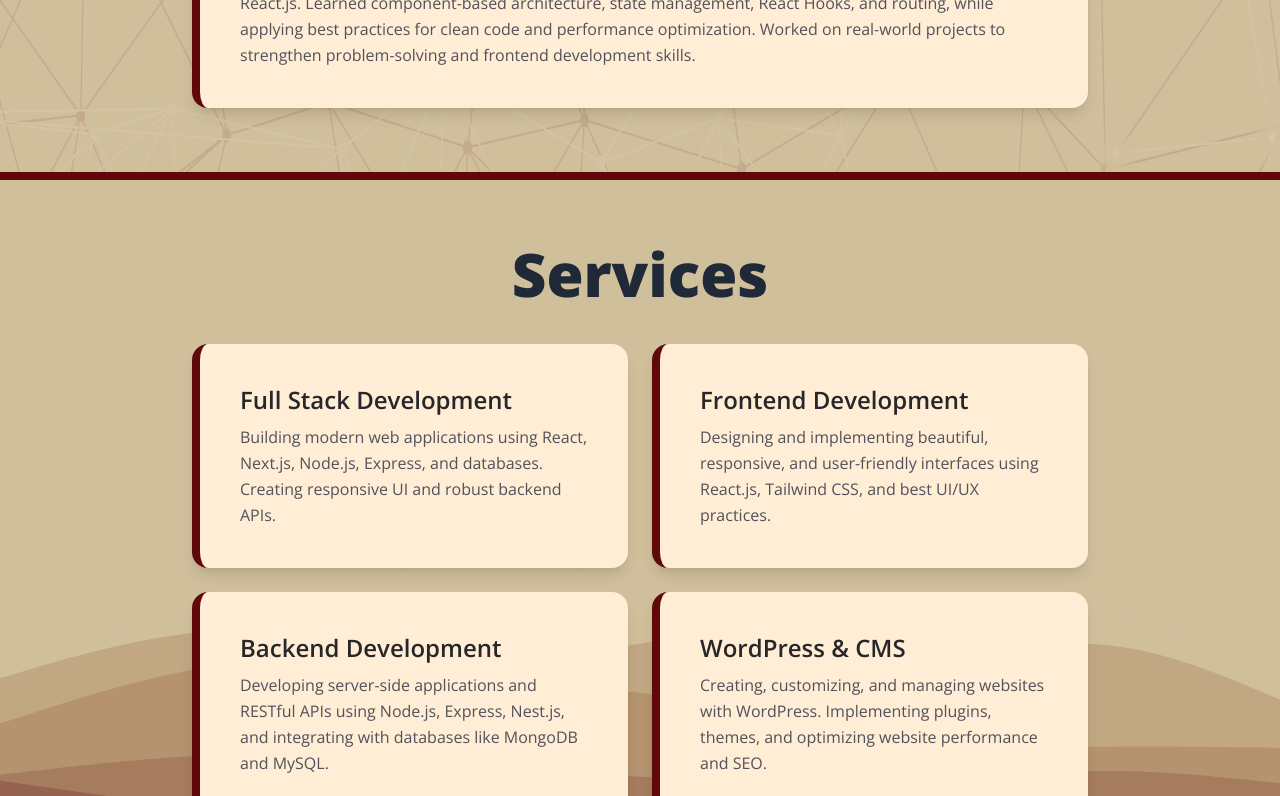
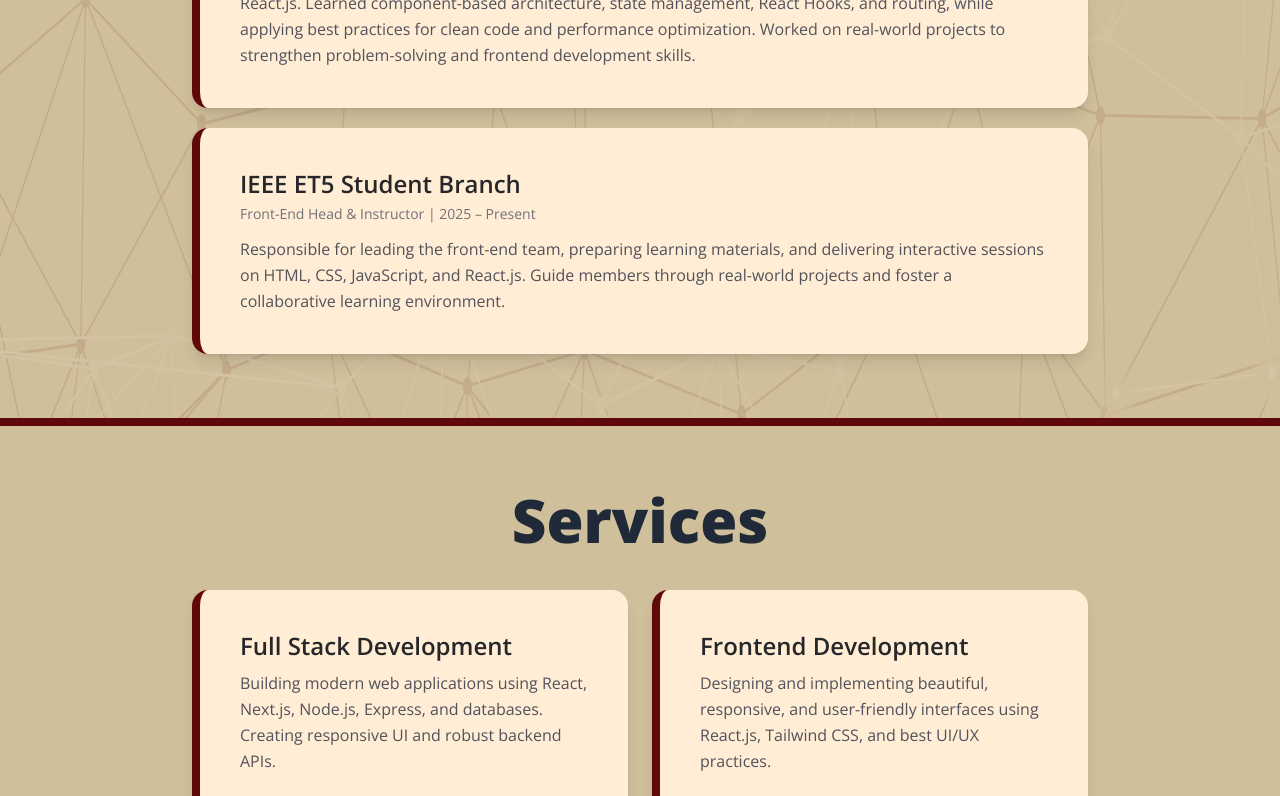
Before and after one commit to eman-aymanL/my-portfolio, a React (Vite) app: page / in a window 1280 px wide. Shown: the part 3560-4356 px from the top of the page. Built offline with nearby package versions, Linux system fonts and the light colour scheme.

Commit message:
fix: contact links not clickable

```diff
--- a/src/Components/Cerfticates/Certificates.jsx
+++ b/src/Components/Cerfticates/Certificates.jsx
@@ -13,6 +13,7 @@ import cert1 from "../../assets/cert1.png";
 import cert2 from "../../assets/cert2.png";
 import cert3 from "../../assets/cert3.png";
 import cert4 from "../../assets/cert4.png";
+import cert5 from "../../assets/cert5.jpg";
 import polygon from "../../assets/polygon.svg";
 
 export default function Certificates() {
@@ -25,6 +26,7 @@ export default function Certificates() {
     { id: 2, src: cert2, alt: "Certificate 2" },
     { id: 3, src: cert3, alt: "Certificate 3" },
     { id: 4, src: cert4, alt: "Certificate 4" },
+    { id: 5, src: cert5, alt: "Certificate 5" },
   ];
 
   const openModal = (src) => {
--- a/src/Components/Contact/Contact.jsx
+++ b/src/Components/Contact/Contact.jsx
@@ -18,7 +18,7 @@ export default function Contact() {
     id="contact"
     className="h-[70vh] relative dark:border-b-2 dark:border-background-light px-12 md:px-28 lg:px-48 py-24 flex flex-col items-center justify-center bg-background-light dark:bg-background-dark shadow-xl"
     >
-      <img src={polygon} alt="" className="h-full absolute bottom-0 left-0 w-full opacity-10"/>
+      <img src={polygon} alt="" className=" pointer-events-none h-full absolute bottom-0 left-0 w-full opacity-10"/>
       <motion.h2
       viewport={{ once: true }}
         initial="hidden"
@@ -62,6 +62,7 @@ export default function Contact() {
           <FaLinkedin size={50} className="mb-2" />
           <span>LinkedIn</span>
         </a>
+
         <a
           href="https://github.com/eman-aymanL"
           target="_blank"
--- a/src/Components/Experience/Experience.jsx
+++ b/src/Components/Experience/Experience.jsx
@@ -49,6 +49,8 @@ export default function Experience() {
 
 
           </div>
+
+
           <div className="bg-orange-100 mt-5 dark:bg-zinc-900 rounded-2xl p-6 md:p-10 shadow-lg border-l-8 border-primary-light dark:border-background-light">
             <h2 className="text-2xl font-semibold text-zinc-800 dark:text-background-light mb-1">
               {language === 'en' ? 'Elevvo teck' : 'ايليفو تيك'}
@@ -68,6 +70,25 @@ export default function Experience() {
 
 
 
+          <div className="bg-orange-100 mt-5 dark:bg-zinc-900 rounded-2xl p-6 md:p-10 shadow-lg border-l-8 border-primary-light dark:border-background-light">
+  <h2 className="text-2xl font-semibold text-zinc-800 dark:text-background-light mb-1">
+    {language === 'en'
+      ? 'IEEE ET5 Student Branch'
+      : 'فرع IEEE ET5 الطلابي'}
+  </h2>
+  <p className="text-sm text-zinc-500 dark:text-orange-100 mb-3">
+    {language === 'en' ? 'Front-End Head & Instructor | 2025 – Present' : 'رئيس قسم الواجهة الأمامية ومدربة | 2025 – حتى الآن'}
+  </p>
+  <p className="mt-2 text-base text-zinc-600 dark:text-orange-100 leading-relaxed">
+    {language === 'en'
+      ? 'Responsible for leading the front-end team, preparing learning materials, and delivering interactive sessions on HTML, CSS, JavaScript, and React.js. Guide members through real-world projects and foster a collaborative learning environment.'
+      : 'مسؤولة عن قيادة فريق الواجهة الأمامية، إعداد المواد التعليمية، وتقديم جلسات تفاعلية حول HTML وCSS وJavaScript وReact.js. أوجّه الأعضاء خلال مشاريع عملية وأعزز بيئة تعلم تعاونية.'}
+  </p>
+</div>
+
+
+
+
 
 
 
```
Also changed, not shown: src/assets/cert5.jpg (added).
